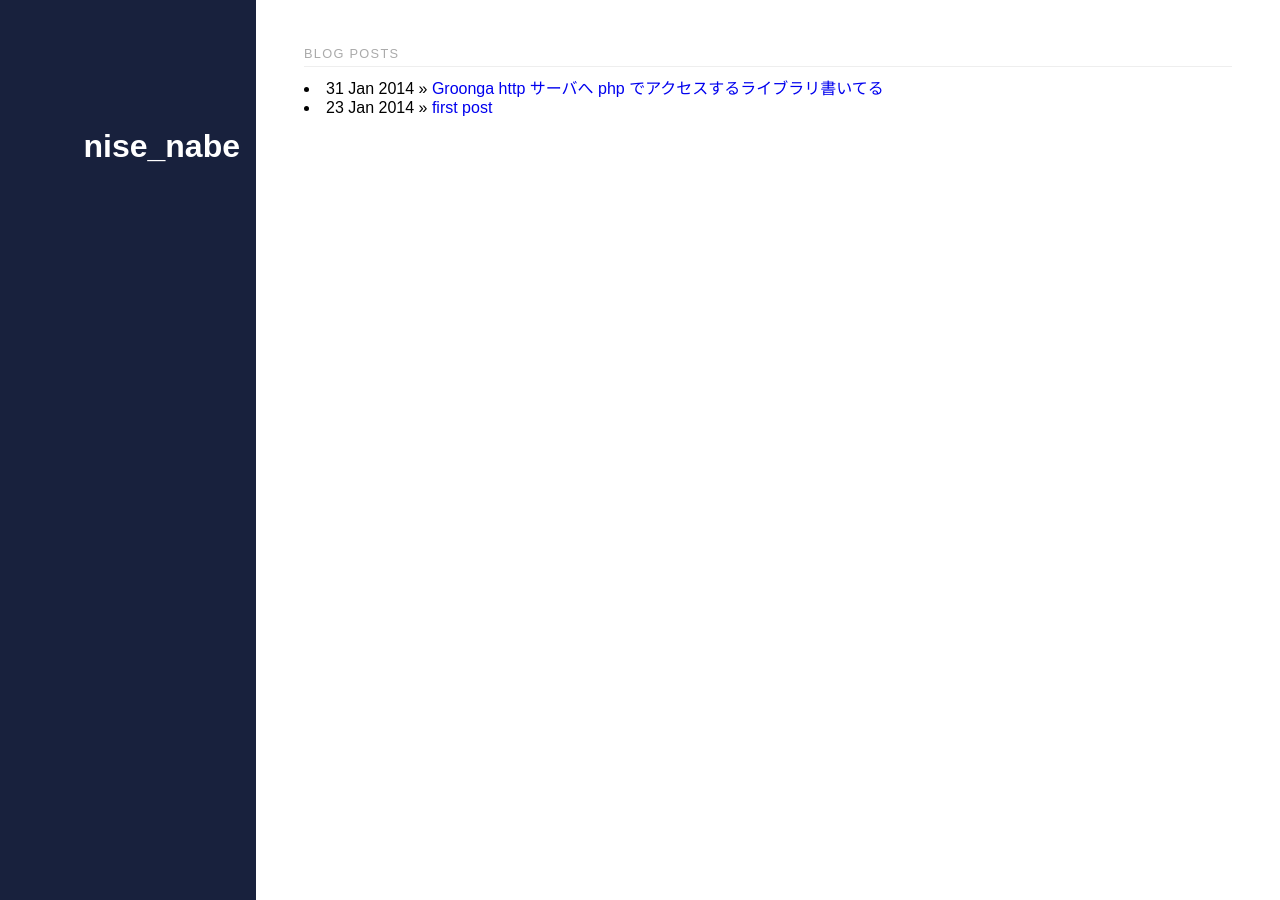
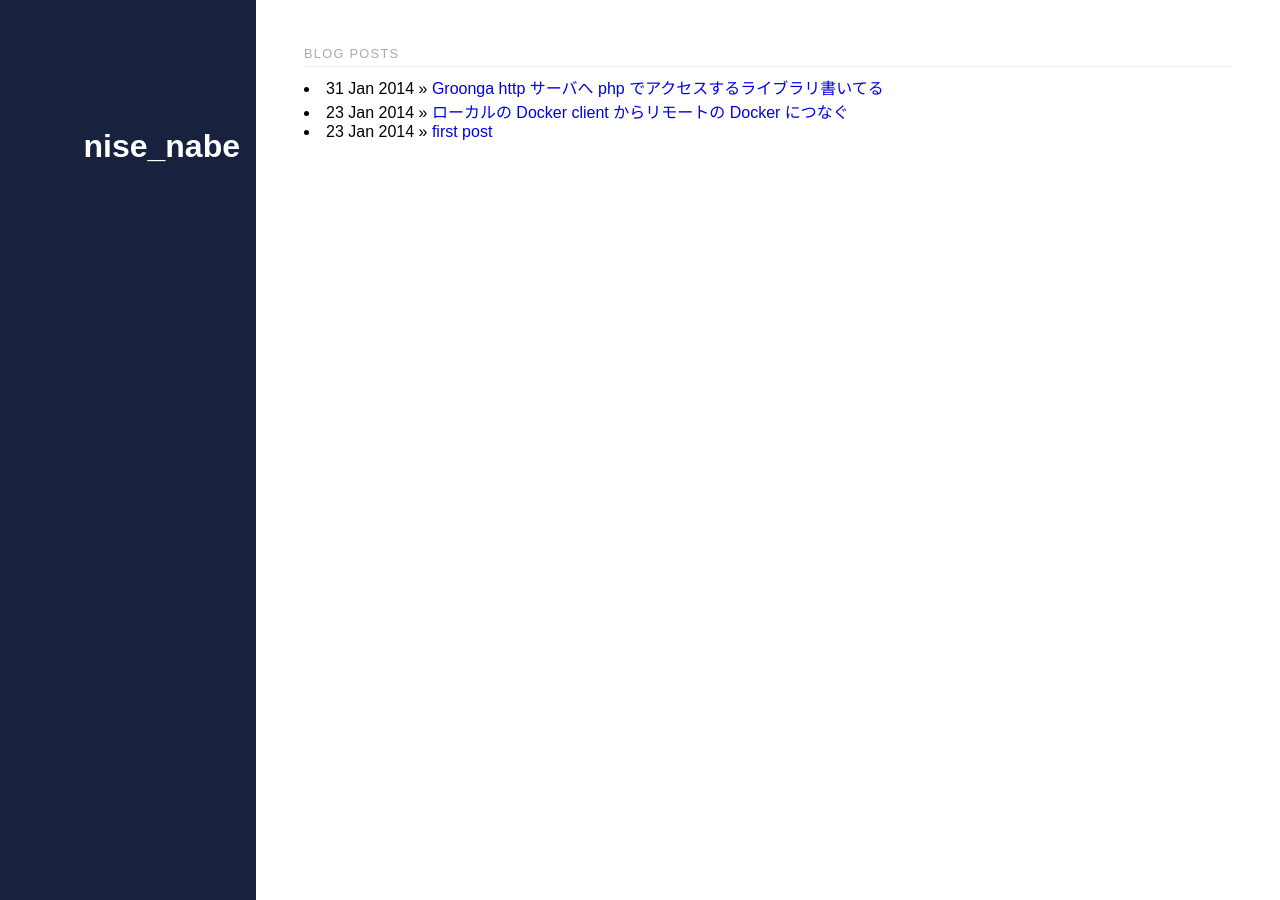
Before and after one commit to nise-nabe/bitbucket-pages, a Jekyll site: the page built from index.html, in a window 1280 px wide. Built offline with Jekyll 4.4.1, drawn with Linux system fonts in a browser that asks for light colours; part of the change alters nothing that is shown.

Commit message:
add docker to remote docker post

````diff
--- /dev/null
+++ b/_posts/2014-02-03-docker-to-remote-docker.md
@@ -0,0 +1,53 @@
+---
+layout: post
+title:  "ローカルの Docker client からリモートの Docker につなぐ"
+date:   2014-01-23 8:35:47
+---
+
+### 目的
+
+ローカルマシンの docker コマンドでリモートにある Docker サーバにアクセスする．
+
+モチベーションは Mac がローカルだと Docker サーバが入らないし VirtualBox を用いるとディスクを使いすぎるのでローカルでは使いたくないというもの．
+
+### 構築後の環境
+
+リモートで Docker サーバが tcp でコマンドを受け取れる形で立ち上がっている．
+ローカルでは ssh トンネルでリモートの Docker サーバが受けているポートにフォワーディングする．
+ローカルの docker コマンドは ssh トンネルでつながっているポートをホストとして設定してコマンドを実行する．
+
+
+### 環境
+
+ローカル: Mac OSX
+リモート: Ubuntu 12.04
+
+### 設定
+
+リモート側で /etc/default/docker に下記のように記述する．
+こうすると Docker サーバが unix ソケット以外にも tcp でコマンドを受け取ってくれる．
+
+```
+DOCKER_OPTS="-H unix:///var/run/docker.sock -H 0.0.0.0:5555"
+```
+
+また，ローカルでは 下記のように DOCKER_HOST 変数を設定しておく．
+
+```
+## docker
+export DOCKER_HOST="tcp://localhost:5555"
+```
+
+.ssh/config で ssh 接続時にフォワーディングが動くように．
+
+```
+Host example.com
+  LocalForward 5555 example.com:5555
+```
+
+このままだと毎回 ssh しないといけないので起動時に autossh でつながるようにする．
+Mac だと Automator でアプリケーションとして保存してログイン時起動の設定を行うと良いらしい．[参考サイト](http://jonsview.com/how-to-automatic-ssh-tunnel)
+
+### 動作確認手順
+
+あとで書く．
````
Also changed, not shown: _posts/2014-01-31-groonga-http-php.md (+1 -0 lines).
